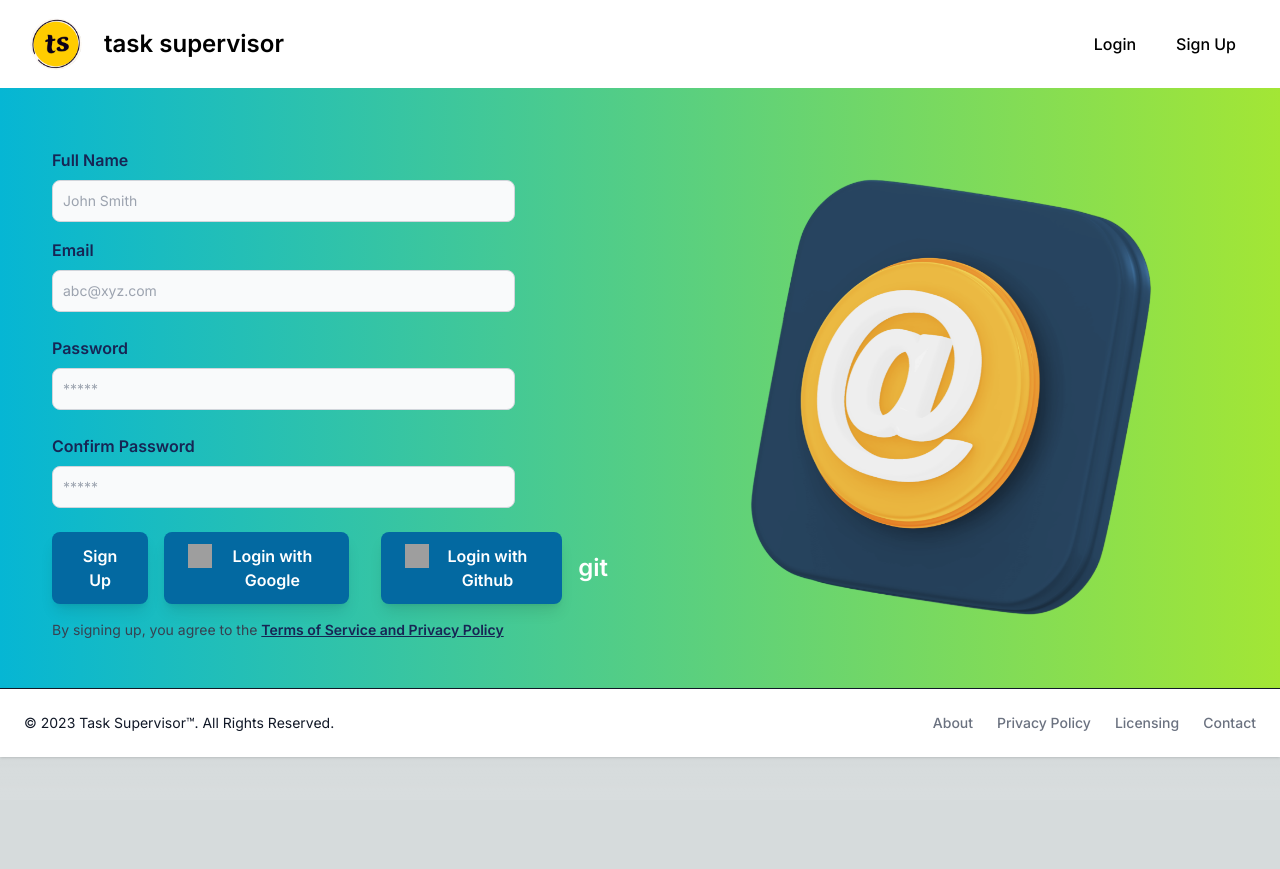
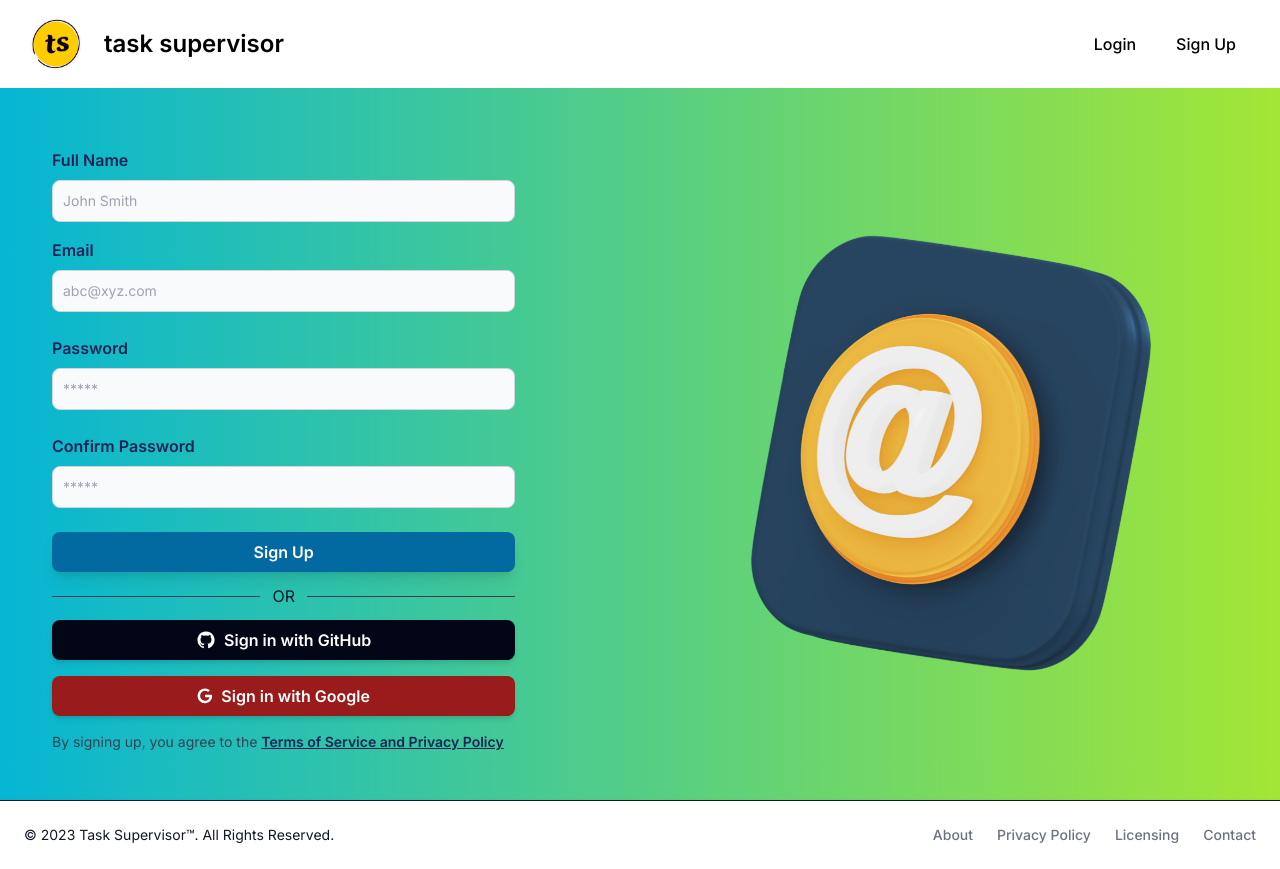
Before and after one commit to rizwan-amir123/task-supervisor, a Next.js app: page /signup in a window 1280 px wide. Before the commit the page ends 800 px from the top, so only its background shows below. Built offline with nearby package versions, Linux system fonts and the light colour scheme; grey boxes are pictures that could not be loaded.

Commit message:
improved login page

```diff
--- a/src/app/components/Signup.js
+++ b/src/app/components/Signup.js
@@ -131,11 +131,20 @@ export default function SignUp({src}) {
           </input>
         </div>
 
-        <div className="flex items-center justify-start space-x-4">
         <button onClick={() => handleSubmit()}  className="bg-accent border-1 border-cyan text-white
-            font-semibold shadow-lg rounded-lg px-6 py-3 bg-sky-700 hover:bg-sky-400" type="button">
+            font-semibold shadow-lg rounded-lg px-6 py-2 bg-sky-700 hover:bg-sky-400 w-5/6
+            transition ease-in duration-200" type="button">
             Sign Up
         </button>
+        <div className="flex items-center w-5/6 mt-3 mb-3">
+            <hr className="flex-grow border-t border-gray-700"/>
+              <span className="px-3 text-gray-900">
+              OR
+              </span>
+            <hr className="flex-grow border-t border-gray-700"/>
+        </div>
+        <div className="flex flex-col items-center justify-start space-y-1 w-5/6">
+
         {/*
         <a href="http://localhost:8080/auth/github" className="flex items-center">
         <span className="self-center text-2xl font-semibold whitespace-nowrap dark:text-white">google</span>
@@ -144,23 +153,49 @@ export default function SignUp({src}) {
         <span className="self-center text-2xl font-semibold whitespace-nowrap dark:text-white">github</span>
         </a>
         */}
-        <button onClick={() => handleGoogleLogin()} className="flex gap-2 border-1 bg-accent border-1 border-cyan text-white
+
+        {/*<button onClick={() => handleGoogleLogin()} className="flex gap-2 border-1 bg-accent border-1 border-cyan text-white
             font-semibold shadow-lg rounded-lg px-6 py-3 bg-sky-700 hover:bg-sky-400 transition duration-150">
         <img className="w-6 h-6" src="https://www.svgrepo.com/show/475656/google-color.svg" loading="lazy" alt="google logo"/>
         <span>Login with Google</span>
         </button>
+      */}
 
-        <a href=""></a>
-
-        <button onClick={() => handleGithubLogin()} className="flex gap-2 border-1 bg-accent border-1 border-cyan text-white
+        {/*<button onClick={() => handleGithubLogin()} className="flex gap-2 border-1 bg-accent border-1 border-cyan text-white
             font-semibold shadow-lg rounded-lg px-6 py-3 bg-sky-700 hover:bg-sky-400 transition duration-150">
         <img className="w-6 h-6" src="https://www.svgrepo.com/show/475656/google-color.svg" loading="lazy" alt="google logo"/>
         <span>Login with Github</span>
         </button>
+        */}
 
-        <a href="http://localhost:8080/auth/github" className="flex items-center">
+
+
+        <a href="http://localhost:8080/auth/github" className="py-2 px-4 mb-3 flex
+        justify-center items-center bg-slate-950 hover:bg-gray-700 focus:ring-gray-500
+        focus:ring-offset-gray-200 text-white w-full transition ease-in duration-200
+        text-center text-base font-semibold shadow-md focus:outline-none focus:ring-2
+        focus:ring-offset-2 rounded-lg">
+          <svg xmlns="http://www.w3.org/2000/svg" width="20" height="20" fill="currentColor" className="mr-2" viewBox="0 0 1792 1792">
+            <path d="M896 128q209 0 385.5 103t279.5 279.5 103 385.5q0 251-146.5 451.5t-378.5 277.5q-27 5-40-7t-13-30q0-3 .5-76.5t.5-134.5q0-97-52-142 57-6 102.5-18t94-39 81-66.5 53-105 20.5-150.5q0-119-79-206 37-91-8-204-28-9-81 11t-92 44l-38 24q-93-26-192-26t-192 26q-16-11-42.5-27t-83.5-38.5-85-13.5q-45 113-8 204-79 87-79 206 0 85 20.5 150t52.5 105 80.5 67 94 39 102.5 18q-39 36-49 103-21 10-45 15t-57 5-65.5-21.5-55.5-62.5q-19-32-48.5-52t-49.5-24l-20-3q-21 0-29 4.5t-5 11.5 9 14 13 12l7 5q22 10 43.5 38t31.5 51l10 23q13 38 44 61.5t67 30 69.5 7 55.5-3.5l23-4q0 38 .5 88.5t.5 54.5q0 18-13 30t-40 7q-232-77-378.5-277.5t-146.5-451.5q0-209 103-385.5t279.5-279.5 385.5-103zm-477 1103q3-7-7-12-10-3-13 2-3 7 7 12 9 6 13-2zm31 34q7-5-2-16-10-9-16-3-7 5 2 16 10 10 16 3zm30 45q9-7 0-19-8-13-17-6-9 5 0 18t17 7zm42 42q8-8-4-19-12-12-20-3-9 8 4 19 12 12 20 3zm57 25q3-11-13-16-15-4-19 7t13 15q15 6 19-6zm63 5q0-13-17-11-16 0-16 11 0 13 17 11 16 0 16-11zm58-10q-2-11-18-9-16 3-14 15t18 8 14-14z"></path>
+          </svg>
+          Sign in with GitHub
+        </a>
+
+        <a href="http://localhost:8080/auth/github" className="py-2 px-4 flex
+        justify-center items-center bg-red-800 hover:bg-red-500 focus:ring-gray-500
+        focus:ring-offset-gray-200 text-white w-full transition ease-in duration-200
+        text-center text-base font-semibold shadow-md focus:outline-none focus:ring-2
+        focus:ring-offset-2 rounded-lg">
+          <svg className="w-4 h-4 me-2" aria-hidden="true" xmlns="http://www.w3.org/2000/svg" fill="currentColor" viewBox="0 0 18 19">
+            <path fill-rule="evenodd" d="M8.842 18.083a8.8 8.8 0 0 1-8.65-8.948 8.841 8.841 0 0 1 8.8-8.652h.153a8.464 8.464 0 0 1 5.7 2.257l-2.193 2.038A5.27 5.27 0 0 0 9.09 3.4a5.882 5.882 0 0 0-.2 11.76h.124a5.091 5.091 0 0 0 5.248-4.057L14.3 11H9V8h8.34c.066.543.095 1.09.088 1.636-.086 5.053-3.463 8.449-8.4 8.449l-.186-.002Z" clip-rule="evenodd"/>
+          </svg>
+          Sign in with Google
+        </a>
+
+        {/*<a href="http://localhost:8080/auth/github" className="flex items-center">
         <span className="self-center text-2xl font-semibold whitespace-nowrap dark:text-white">git</span>
         </a>
+      */}
 
         </div>
         <p className="text-gray-700 mt-4 mx-auto text-sm">
--- a/src/app/layout.js
+++ b/src/app/layout.js
@@ -4,8 +4,8 @@ import './globals.css'
 const inter = Inter({ subsets: ['latin'] })
 
 export const metadata = {
-  title: 'Create Next App',
-  description: 'Generated by create next app',
+  title: 'Task Supervisor',
+  description: 'Manage tasks',
 }
 
 export default function RootLayout({ children }) {
```
Lines whose indentation alone changed are shown as unchanged.
